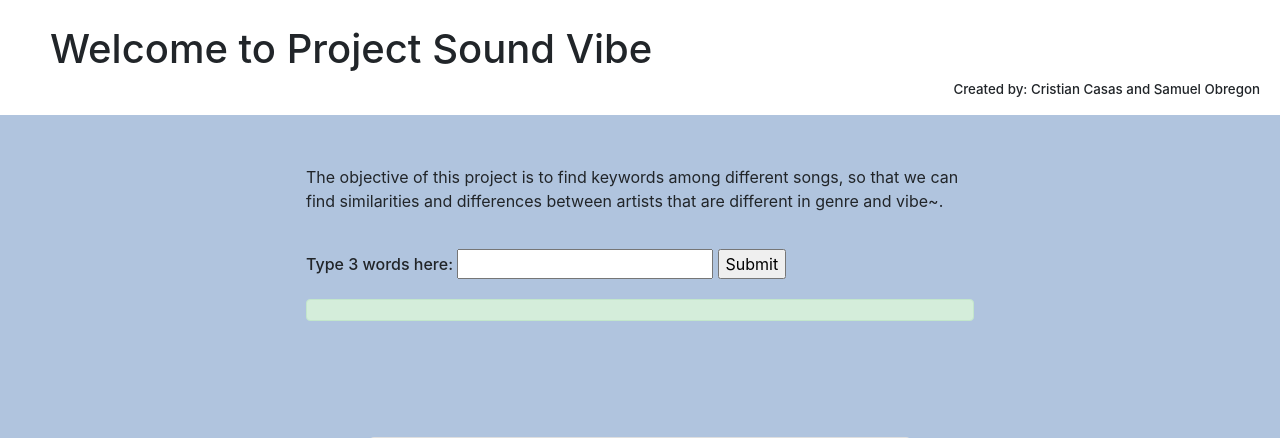
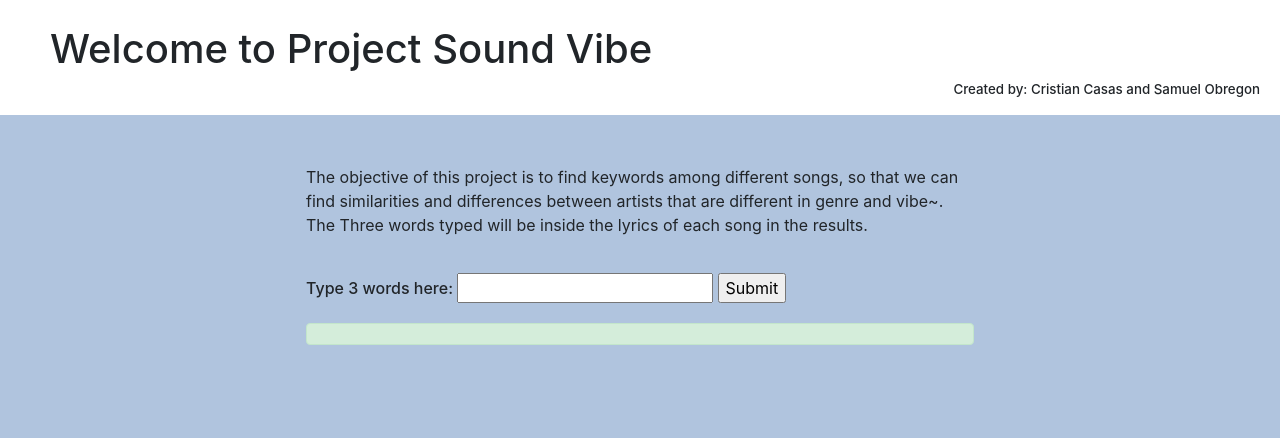
Before and after one commit to SamuelObregon1/-Project-Song-Vibe, a Flask app: page / in a window 1280 px wide. Shown: the top 438 px of the page. Run offline with Flask 2, Linux system fonts and the light colour scheme; parts of the project's set-up code (start-up, migrations or seed data) failed here and were passed over; some libraries are stand-ins or nearby versions.

Commit message:
Update index.html

```diff
--- a/templates/index.html
+++ b/templates/index.html
@@ -18,7 +18,7 @@
 	border:none;
 	padding: 50px;">
 	<P>The objective of this project is to find keywords among different songs, so that we can find similarities and differences
-		between artists that are different in genre and vibe~.
+		between artists that are different in genre and vibe~. The Three words typed will be inside the lyrics of each song in the results.
 	</P>
 	<div style = "padding-top: 20px;padding-bottom: 20px;">
 	<form action="{{ url_for('main') }}" method="POST">
```
